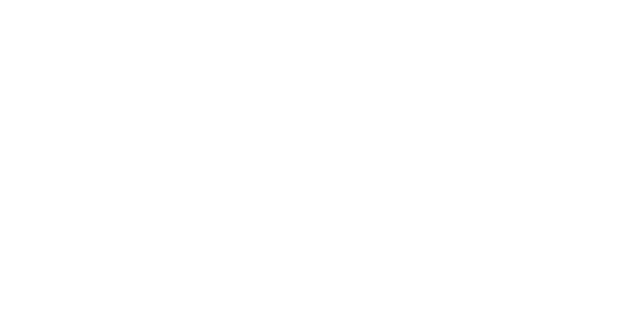
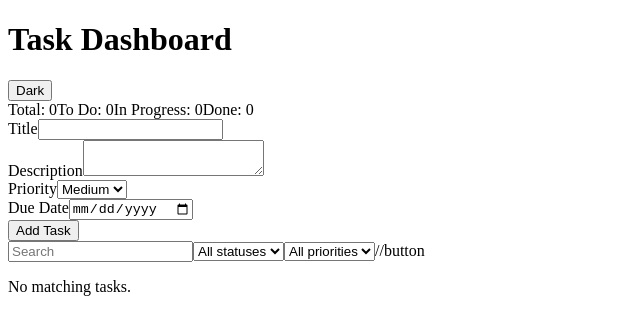
Before and after one commit to iva-lab74/sba9, a React (Vite) app: page / in a window 1280 px wide. Shown: the top 334 px of the page, without its empty margins (0-640 px from the left). Built offline with nearby package versions, Linux system fonts and the light colour scheme.

Commit message:
Added to App.tsx and README

```diff
--- a/src/App.tsx
+++ b/src/App.tsx
@@ -1,12 +1,10 @@
 
-import './App.css'
+import Dashboard from "./Components/Dashboard/Dashboard"
 
-function App() {
+export function App() {
 
   return (
-    <>
-
-    </>
+    <Dashboard />
   )
 }
 
```
Also changed, not shown: src/README.md (added).
